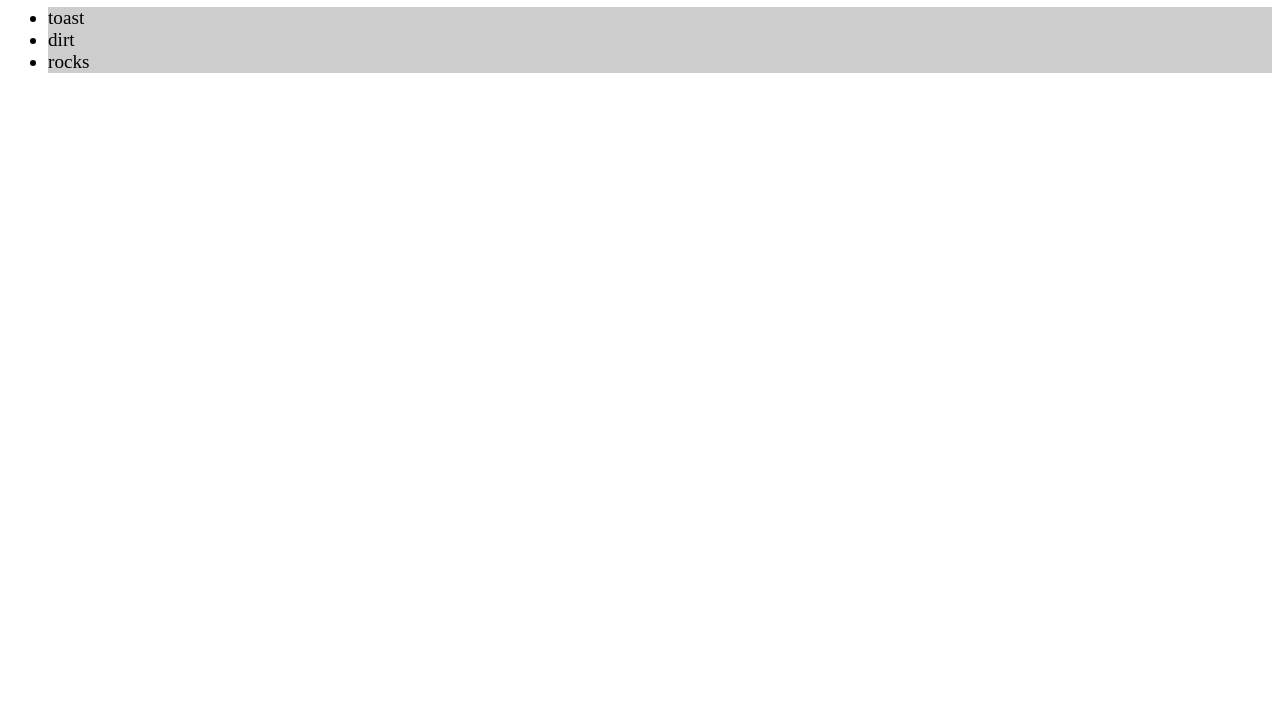
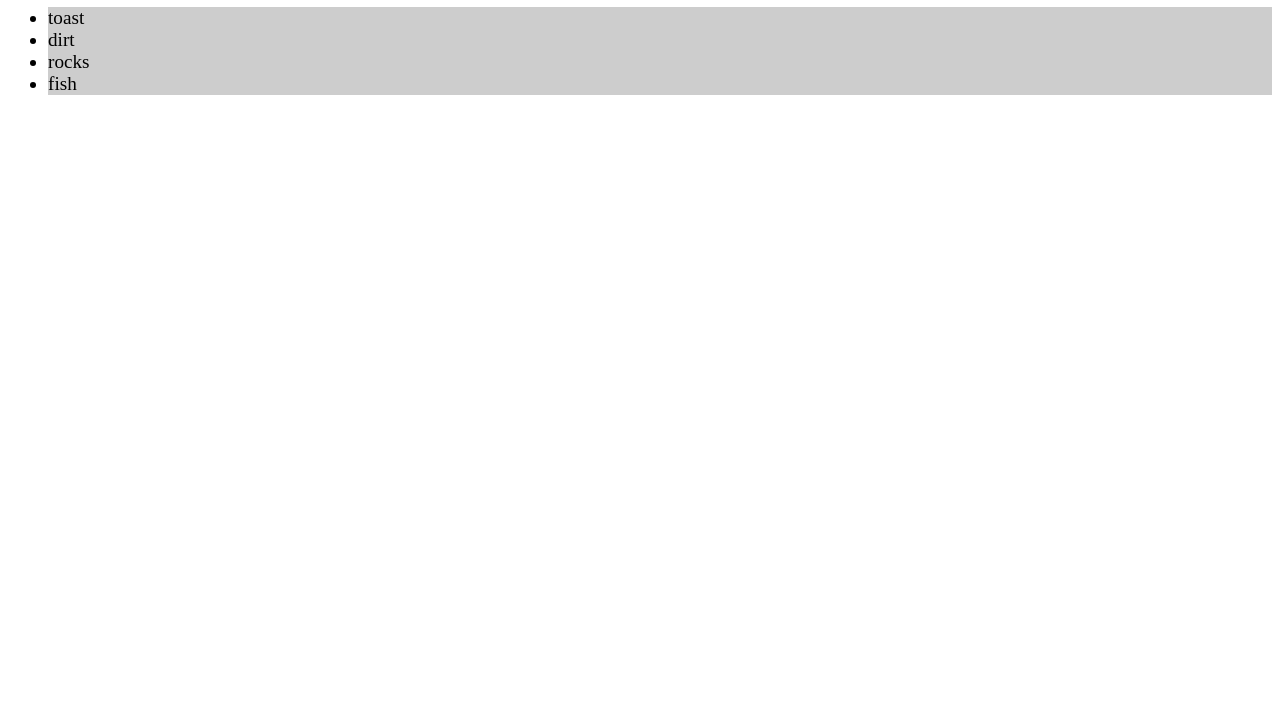
Before and after one commit to UnseenPeak/Menu-Test, a plain HTML site: page index.html in a window 1280 px wide. Shown: the part 73-800 px from the top of the page. Drawn offline with Linux system fonts and the light colour scheme.

Commit message:
Fish to Menu

```diff
--- a/index.html
+++ b/index.html
@@ -23,6 +23,9 @@
                 <li class="menu-item">
                     rocks
                 </li>
+                <li class="menu-item">
+                    fish
+                </li>
             </ul>
         </div>
     </div>
```
